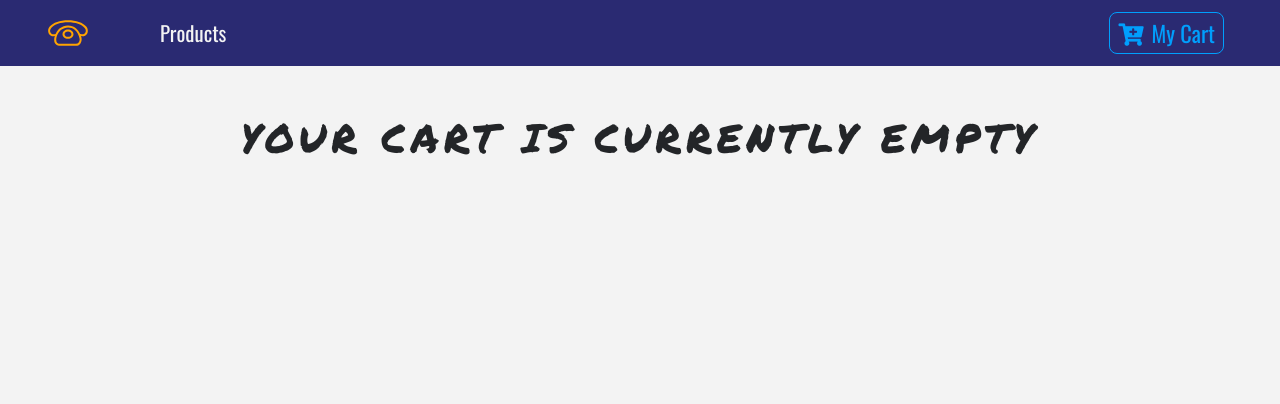
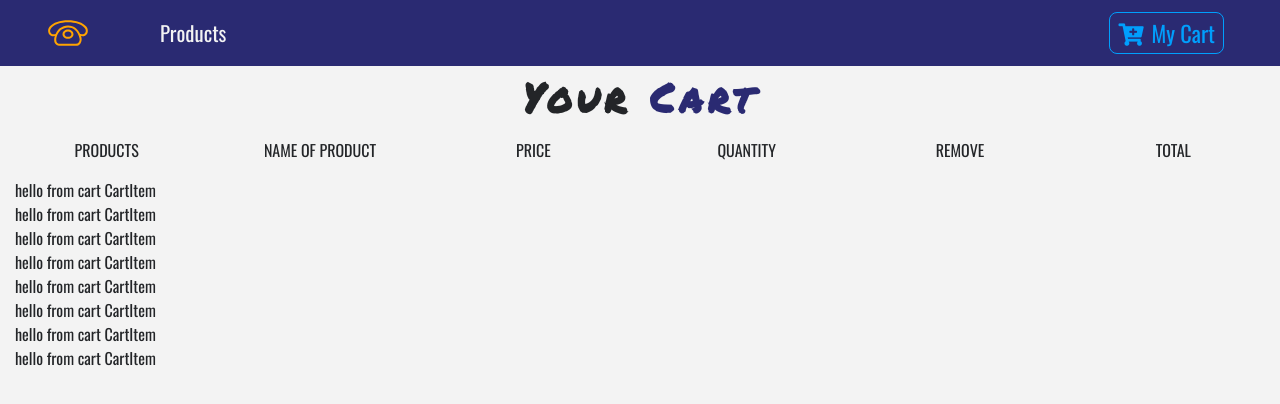
Before and after one commit to Ko-Apps/Ecommerce-React, a React (Create React App) app: page /store in a window 1280 px wide. Shown: the top 404 px of the page. Built offline with nearby package versions, Linux system fonts and the light colour scheme.

Commit message:
cart list

```diff
--- a/src/components/Cart/Cart.js
+++ b/src/components/Cart/Cart.js
@@ -3,6 +3,7 @@
 import CartColums from './CartColumns';
 import EmptyCart from './EmptyCart';
 import { ProductConsumer } from '../../context';
+import CartList from './CartList';
 
 class Cart extends Component {
     render() {
@@ -16,6 +17,7 @@
                                 <React.Fragment>
                                     <Title name="your" title="cart" />
                                     <CartColums />
+                                    <CartList value={value} />
                                 </React.Fragment>
                             )
                         }
--- /dev/null
+++ b/src/components/Cart/CartItem.js
@@ -0,0 +1,9 @@
+import React from 'react';
+
+export default function CartItem() {
+    return (
+        <div>
+            hello from cart CartItem
+        </div>
+    )
+}
--- /dev/null
+++ b/src/components/Cart/CartList.js
@@ -0,0 +1,16 @@
+import React from 'react';
+import CartItem from './CartItem';
+
+export default function CartList({ value }) {
+    const { cart } = value;
+
+    return (
+
+        <div className="container-fluid">
+            {cart.map(item => {
+                return <CartItem key={item.id} item={item} value={value} />
+            })}
+
+        </div>
+    )
+}
--- a/src/context.js
+++ b/src/context.js
@@ -9,7 +9,7 @@
     state = {
         products: [],
         detailProduct,
-        cart: [],
+        cart: storeProducts,
         modalOpen: false,
         modalProduct: detailProduct,
         cartSubTotal: 0,
```
